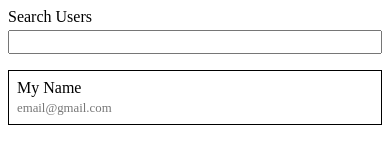
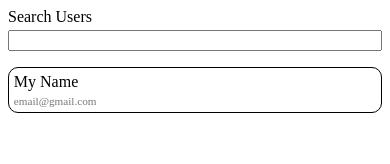
Before and after one commit to KevinAdkins/Pokemon_Card_Collection, a plain HTML site: page search.html in a window 390 px wide. Drawn offline with Linux system fonts and the light colour scheme; no server answers.

Commit message:
Enhance search.css with mobile responsiveness
Added responsive styles for mobile devices.

```diff
--- a/search.css
+++ b/search.css
@@ -33,3 +33,39 @@ input{
 .hide{
     display: none;
 }
+
+/* Mobile */
+@media (max-width: 768px) {
+  .user-cards {
+    grid-template-columns: repeat(auto-fill, minmax(120px, 1fr));
+    gap: 0.5rem;
+  }
+
+  .card {
+    padding: 0.4rem;
+    border-radius: 10px;
+  }
+
+  input {
+    font-size: 0.9rem;
+  }
+
+  .card > .body {
+    font-size: 0.7rem;
+  }
+}
+
+@media (max-width: 480px) {
+  .user-cards {
+    grid-template-columns: 1fr 1fr;
+    gap: 0.4rem;
+  }
+
+  .card {
+    padding: 0.3rem;
+  }
+
+  input {
+    font-size: 0.8rem;
+  }
+}
```
